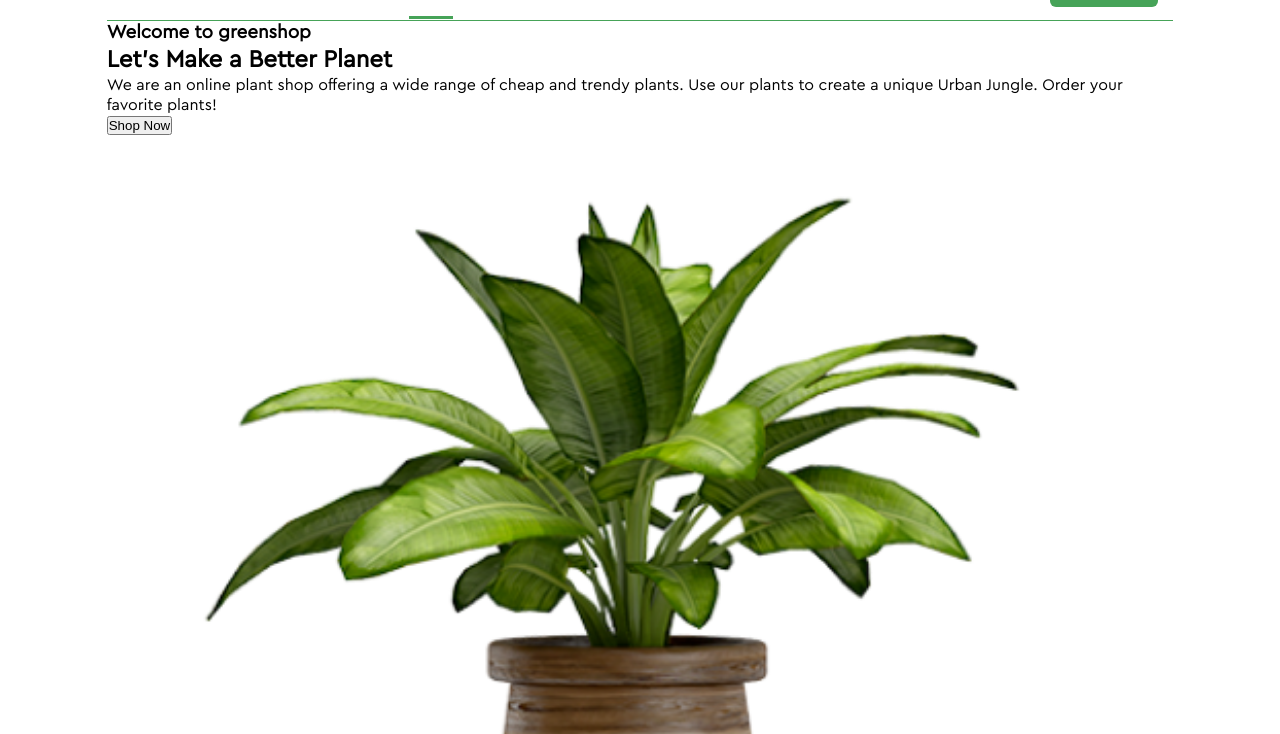
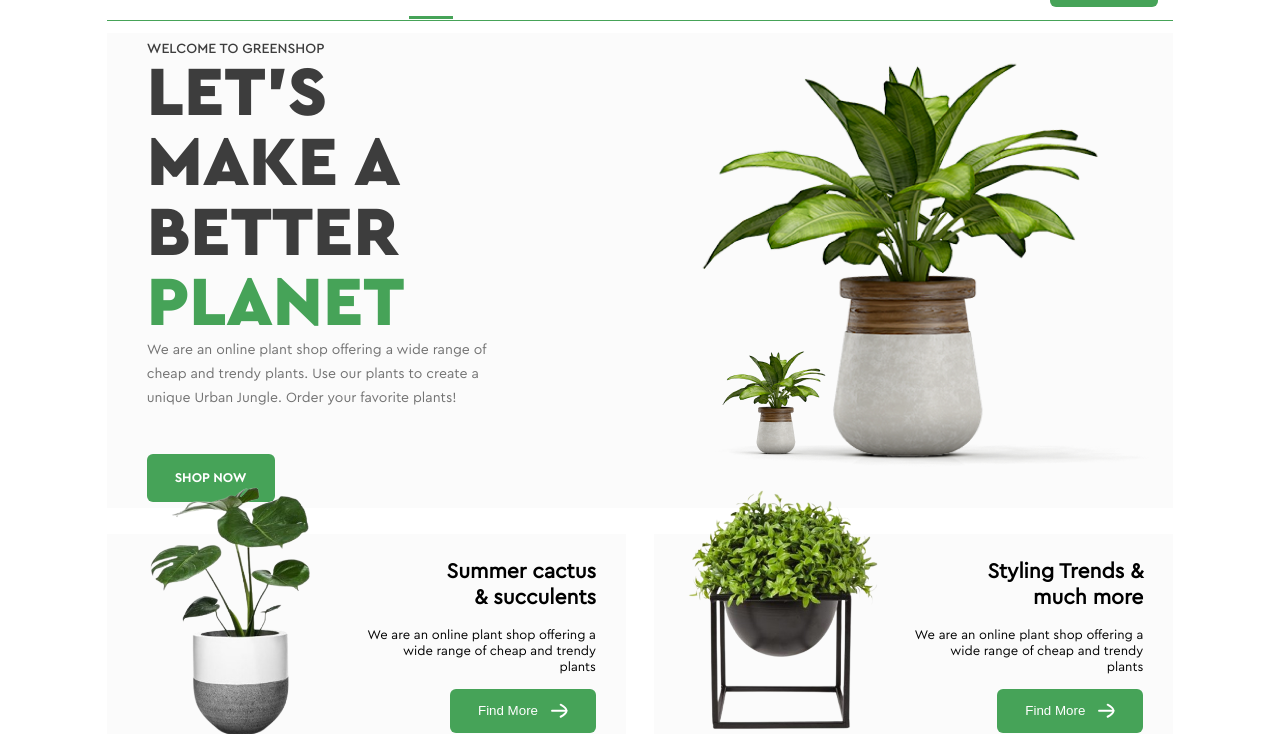
Before and after one commit to YuVasylevska/hillel-basic, a plain HTML site: page index.html in a window 1280 px wide. Shown: the part 66-800 px from the top of the page. Drawn offline with Linux system fonts and the light colour scheme.

Commit message:
add hero section

```diff
--- a/css/styles.css
+++ b/css/styles.css
@@ -34,6 +34,10 @@ html {
 .container {
    max-width: 83.333%;
    margin: 0 auto;
+}
+
+img {
+   width: 100%;
 }
 
 /* header */
@@ -88,14 +92,18 @@ header nav a.active, header nav a:hover {
    font-weight: 700;
 }
 
-/* main */
-/* .hero {
+/* hero */
+.hero {
    display: flex;
    justify-content: space-between;
    align-items: center;
    padding: 0px 0px 0px 40px;
    background-color: #FBFBFB;
-   margin-bottom: 26px;
+   margin: 12px 0 26px 0;
+}
+
+.hero-text {
+   max-width: 37%;
 }
 
 .hero-text h3 {
@@ -119,26 +127,32 @@ header nav a.active, header nav a:hover {
    color: #46A358;
 }
 
+hero-image {
+   width: 40%;
+}
+
 .hero-text p {
-   margin: 20px 0;
+   /* margin: 20px 0; */
    color: #727272;
    line-height: 24px;
    font-size: 14px;
 }
 
 button.shop-now-btn {
-   padding: 10px 30px;
+   padding: 14px 28px;
    font-family: "Cera-pro-bold";
    font-weight: 700;
    line-height: 20px;
    text-transform: uppercase;
    margin-top: 44px;
-} */
+   background-color: #46A358;
+   border: none;
+   color: var(--color-white);
+   border-radius: 6px;
+   cursor: pointer;
+}
 
-/* -------------------- */
-img {
-   width: 100%;
-}
+/* categories */
 
 .categories {
    display: flex;
@@ -198,6 +212,7 @@ img {
    border: none;
    border-radius: 6px;
    margin-left: auto;
+   cursor: pointer;
 }
 
 .item-info button img {
```
